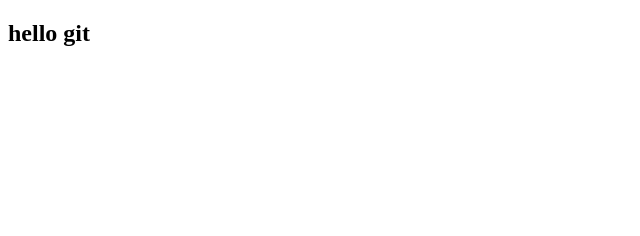
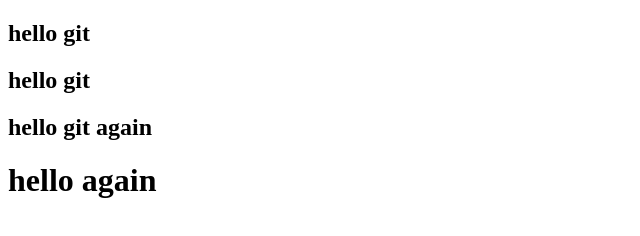
Before and after one commit to Amin200525/git-revise, a plain HTML site: page index.html in a window 1280 px wide. Shown: the whole page, without its empty margins (0-640 px from the left). Drawn offline with Linux system fonts and the light colour scheme.

Commit message:
main finish

```diff
--- a/index.html
+++ b/index.html
@@ -9,5 +9,10 @@
     <header>
         <h2>hello git</h2>
     </header>
+    <main>
+        <h2>hello git</h2>
+        <h2>hello git again</h2>
+        <h1>hello again</h1>
+    </main>
 </body>
 </html>
--- a/style.css
+++ b/style.css
@@ -1,4 +1,5 @@
 body{
     padding : 0px;
     margin : 0px;
+    box-sizing : border-box;
 }
```
